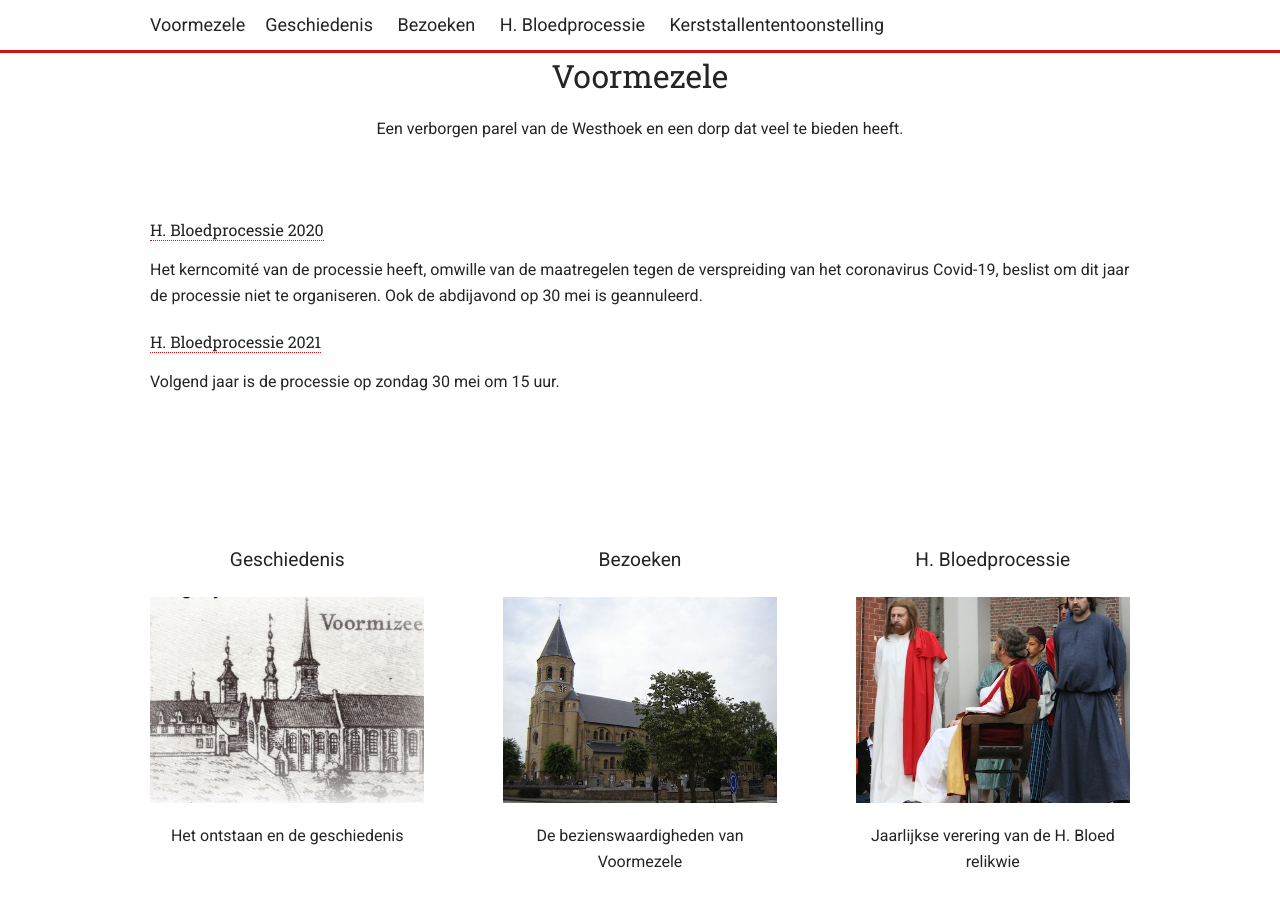
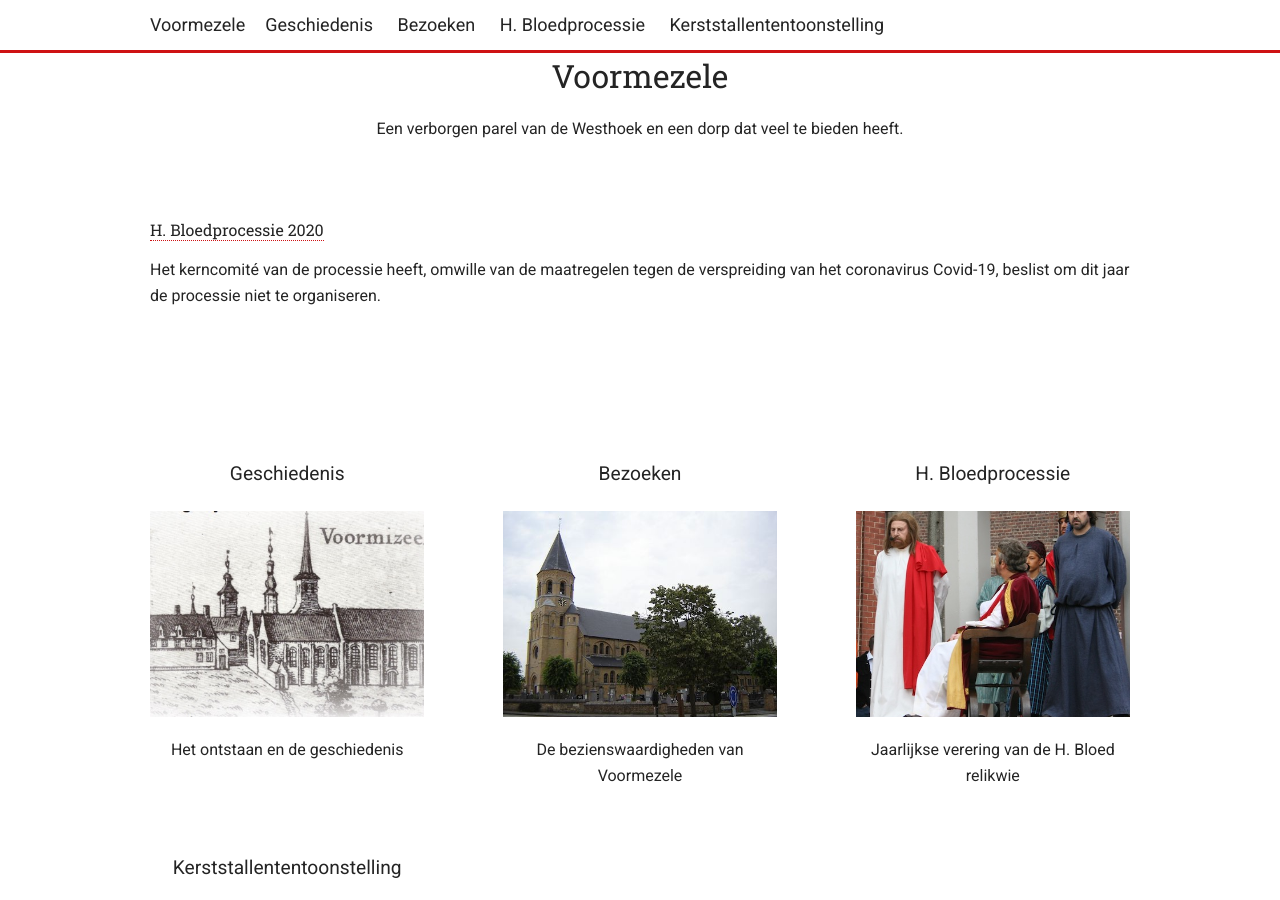
Before and after one commit to dannycuvelier/voormezele.github.io, a Jekyll site: the page built from index.html, in a window 1280 px wide and 900 px high, scrolled down 575 px. Built offline with Jekyll 4.4.1, drawn with Linux system fonts in a browser that asks for light colours.

```diff
--- a/_data/announcements.json
+++ b/_data/announcements.json
@@ -1,12 +1,7 @@
 [
     {
         "title": "H. Bloedprocessie 2020",
-        "description": "Het kerncomité van de processie heeft, omwille van de maatregelen tegen de verspreiding van het coronavirus Covid-19, beslist om dit jaar de processie niet te organiseren. Ook de abdijavond op 30 mei is geannuleerd.",
-        "link": "https://voormezele.be"
-    },
-    {
-        "title": "H. Bloedprocessie 2021",
-        "description": "Volgend jaar is de processie op zondag 30 mei om 15 uur.",
-        "link": "https://voormezele.be"
+        "description": "Het kerncomité van de processie heeft, omwille van de maatregelen tegen de verspreiding van het coronavirus Covid-19, beslist om dit jaar de processie niet te organiseren.",
+        "link": "https://www.ypermuseum.be/heilig-bloedprocessie"
     }
 ]
```
